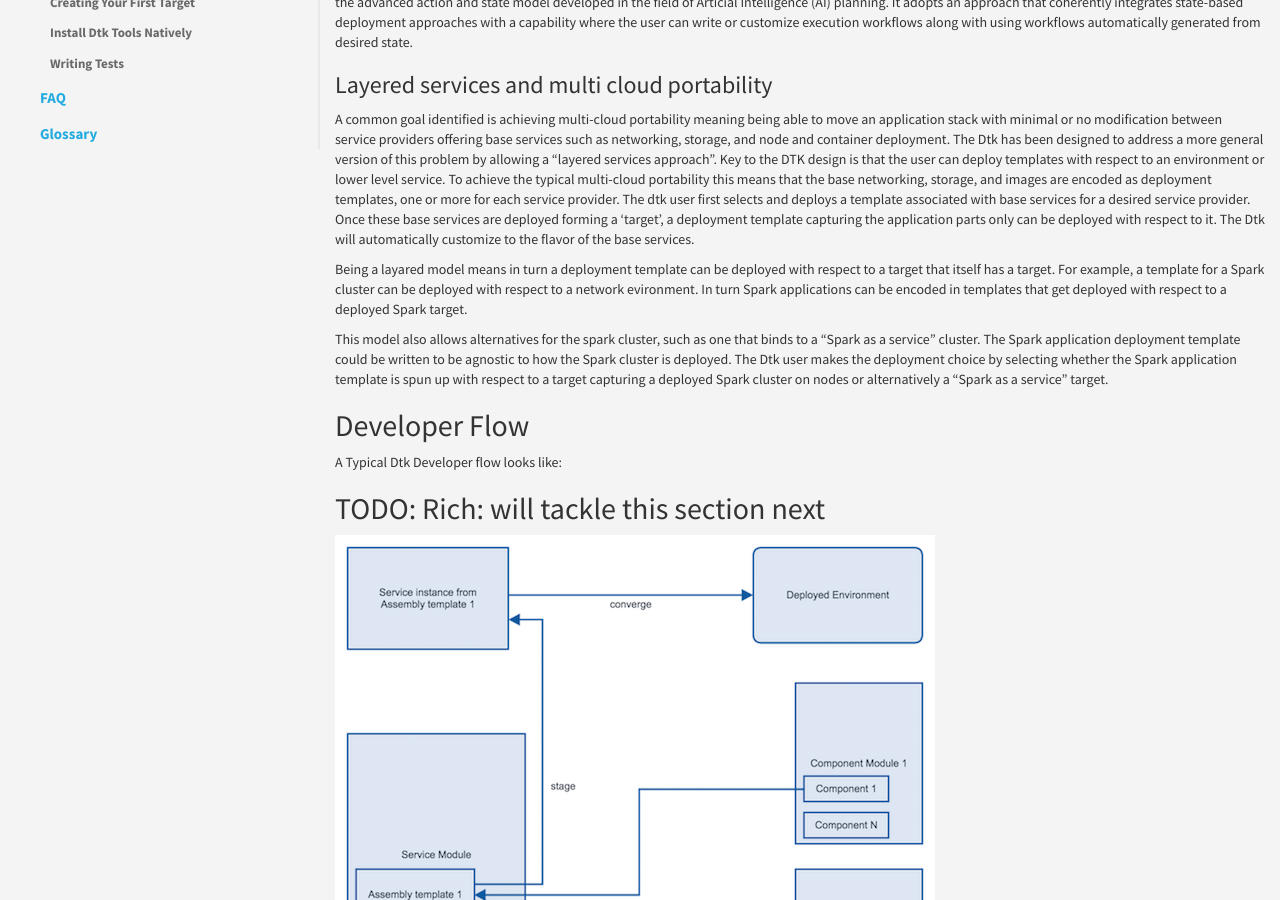
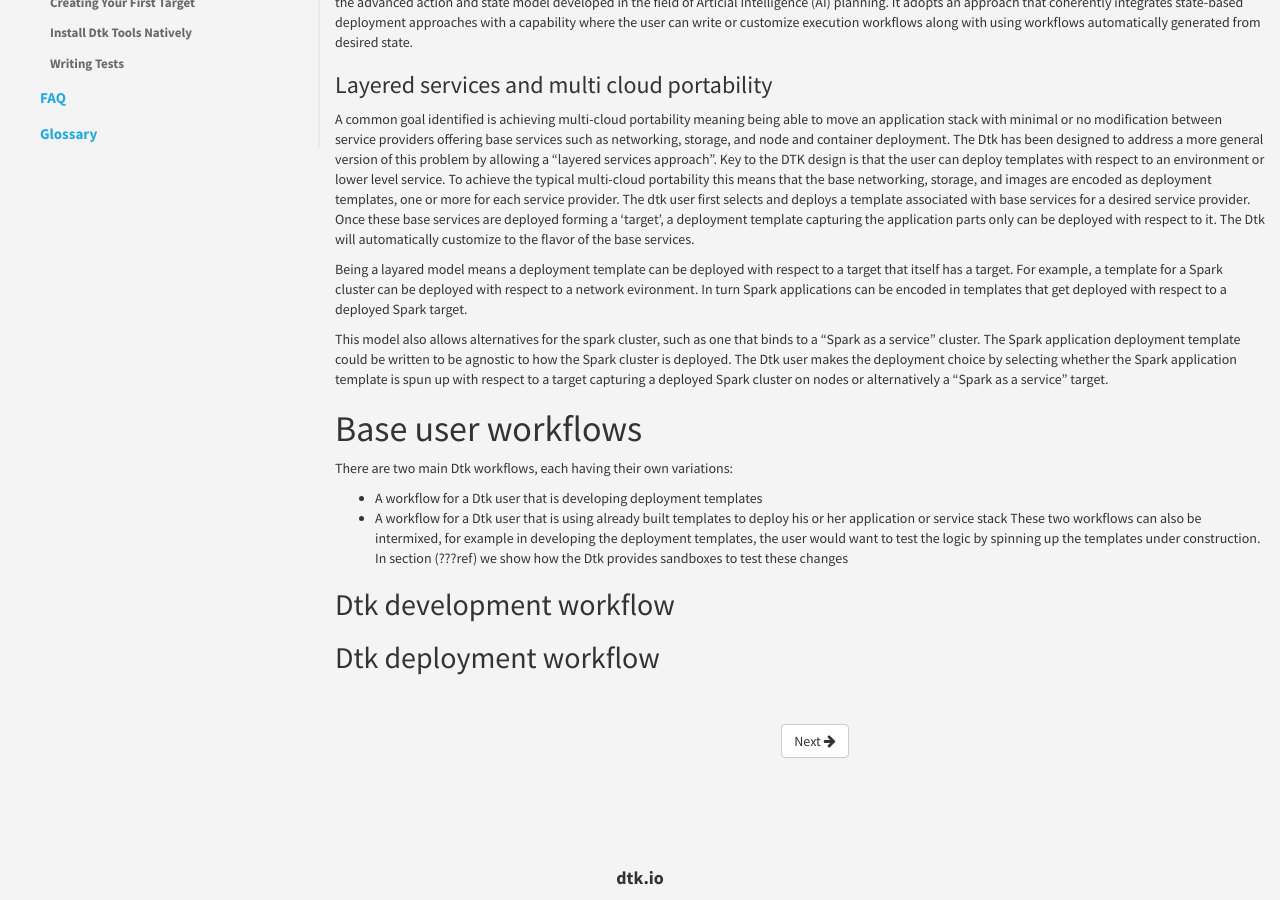
Before and after one commit to dtk/dtk-docs-v1, a Jekyll site: the page built from _getting-started/what-is-the-dtk.md, in a window 1280 px wide and 900 px high, scrolled down 907 px. Built offline with Jekyll 4.4.1, drawn with Linux system fonts in a browser that asks for light colours.

Commit message:
Starting on section in _getting-started/what-is-the-dtk.md on base workflows

```diff
--- a/_getting-started/what-is-the-dtk.md
+++ b/_getting-started/what-is-the-dtk.md
@@ -37,14 +37,18 @@ The state of the art configuration tools are focused on configuration and deploy
 
 A common goal identified is achieving multi-cloud portability meaning being able to move an application stack with minimal or no modification between service providers offering base services such as networking, storage, and node and container deployment. The Dtk has been designed to address a more general version of this problem by allowing a "layered services approach". Key to the DTK design is that the user can deploy templates with respect to an environment or lower level service. To achieve the typical multi-cloud portability this means that the base networking, storage, and images are encoded as deployment templates, one or more for each service provider. The dtk user first selects and deploys a template associated with base services for a desired service provider.  Once these base services are deployed forming a 'target', a deployment template capturing the application parts only can be deployed with respect to it. The Dtk will automatically customize to the flavor of the base services.
 
-Being a layared model means in turn a deployment template can be deployed with respect to a target that itself has a target. For example, a template for a Spark cluster can be deployed with respect to a network evironment. In turn Spark applications can be encoded in templates that get deployed with respect to a deployed Spark target.
+Being a layared model means a deployment template can be deployed with respect to a target that itself has a target. For example, a template for a Spark cluster can be deployed with respect to a network evironment. In turn Spark applications can be encoded in templates that get deployed with respect to a deployed Spark target.
 
 This model also allows alternatives for the spark cluster, such as one that binds to a "Spark as a service" cluster. The Spark application deployment template could be written to be agnostic to how the Spark cluster is deployed. The Dtk user makes the deployment choice by selecting whether the Spark application template is spun up with respect to a target capturing a deployed Spark cluster on nodes or alternatively a "Spark as a service" target.
 
 
-## Developer Flow
+# Base user workflows
 
-A Typical Dtk Developer flow looks like:
+There are two main Dtk workflows, each having their own variations:
+* A workflow for a Dtk user that is developing deployment templates
+* A workflow for a Dtk user that is using already built templates to deploy his or her application or service stack
+These two workflows can also be intermixed, for example in developing the deployment templates, the user would want to test the logic by spinning up the templates under construction. In section (???ref) we show how the Dtk provides sandboxes to test these changes
 
-## TODO: Rich: will tackle this section next
-![DTK Diagram]({{site.assetsBaseDir}}/img/diagrams/dtk_diagram_1.png "Developer Workflow diagram")
+## Dtk development workflow
+
+## Dtk deployment workflow
```
